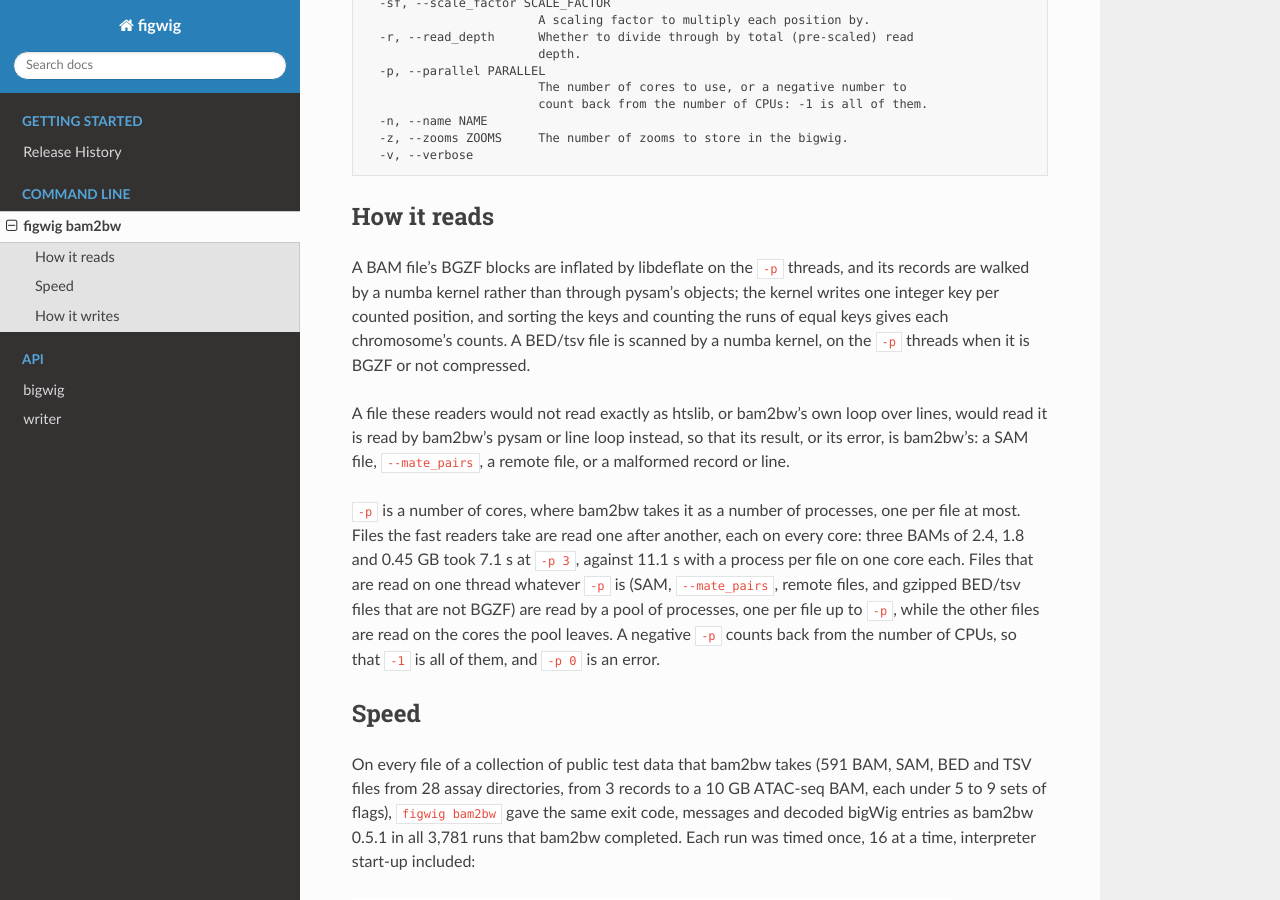
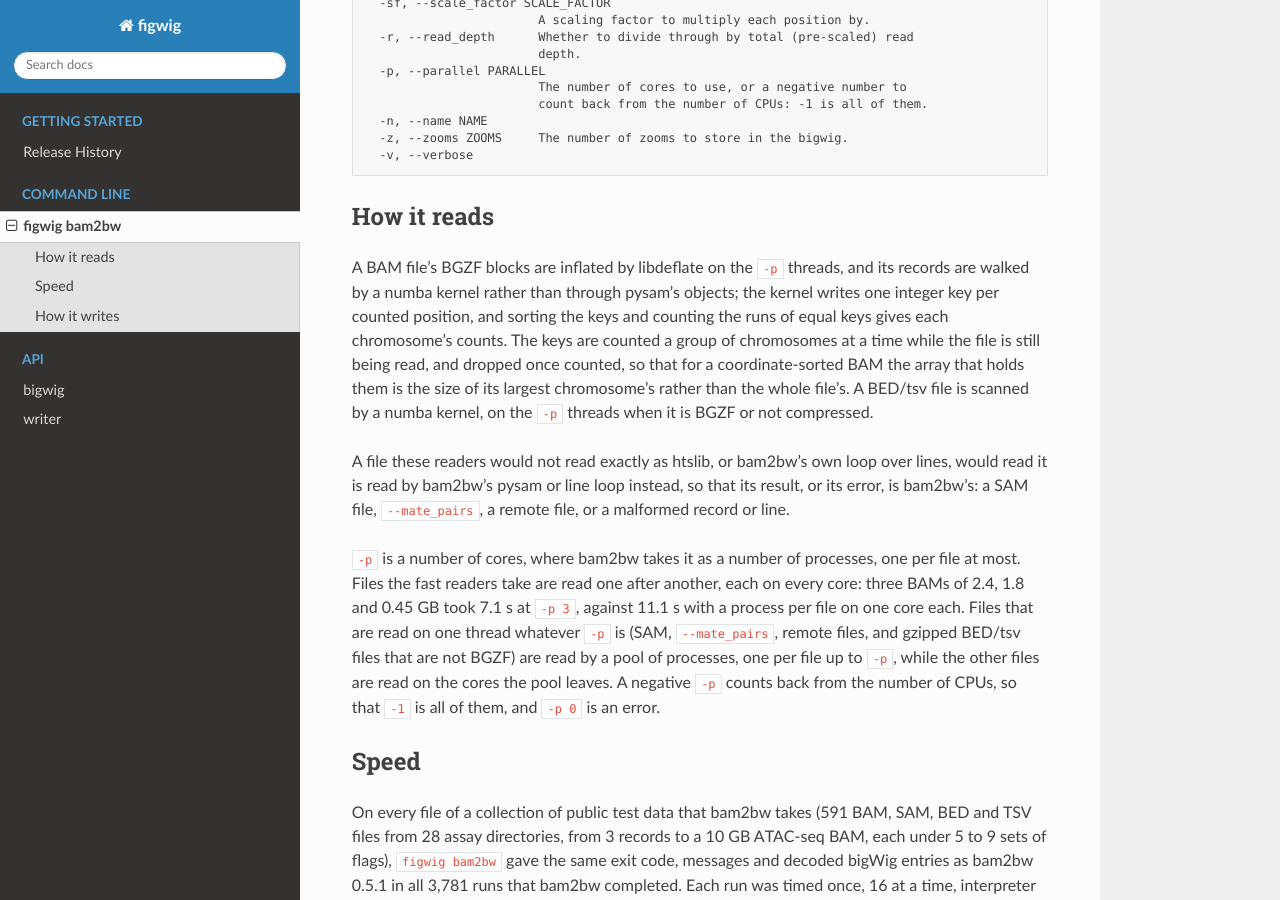
Before and after one commit to jmschrei/figwig, a Sphinx documentation site: the page built from docs/bam2bw.rst, in a window 1280 px wide and 900 px high, scrolled down 1117 px. Built offline with Sphinx 7.4.7 and the Read the Docs theme 3.1.0, drawn with Linux system fonts in a browser that asks for light colours; some of the changed text lies outside the part shown.

Commit message:
DOC figwig bam2bw's keys-array compaction and its memory
The README, the bam2bw page and the release notes say that a BAM file's
counted keys are dropped while it is read. The README's table of the two
speed-search files gives figwig bam2bw's new runs (median of five at -p 2,
one at -p 8), with the BAM's peak 910 MB against 1,039 MB before, and the
memory figure's paragraph, whose runs predate the change, gives the 10 GB
BAM's new peaks at -p 1: 2.9 GB against 4.3 GB, and 4.9 GB against 7.5 GB
with -u -f.

Co-Authored-By: Claude Opus 5.5 <noreply@anthropic.com>

```diff
--- a/docs/bam2bw.rst
+++ b/docs/bam2bw.rst
@@ -75,9 +75,12 @@ How it reads
 A BAM file's BGZF blocks are inflated by libdeflate on the ``-p`` threads, and
 its records are walked by a numba kernel rather than through pysam's objects;
 the kernel writes one integer key per counted position, and sorting the keys
-and counting the runs of equal keys gives each chromosome's counts. A BED/tsv
-file is scanned by a numba kernel, on the ``-p`` threads when it is BGZF or not
-compressed.
+and counting the runs of equal keys gives each chromosome's counts. The keys
+are counted a group of chromosomes at a time while the file is still being
+read, and dropped once counted, so that for a coordinate-sorted BAM the array
+that holds them is the size of its largest chromosome's rather than the whole
+file's. A BED/tsv file is scanned by a numba kernel, on the ``-p`` threads when
+it is BGZF or not compressed.
 
 A file these readers would not read exactly as htslib, or bam2bw's own loop
 over lines, would read it is read by bam2bw's pysam or line loop instead, so
@@ -130,6 +133,10 @@ Where bam2bw's peak was under 250 MB, ``figwig bam2bw``'s start-up held about
 55 MB more, numba and its compiled kernels: a median of 98 MB against 43 MB.
 On the 10 GB BAM its peak was 4.3 GB against bam2bw's 11.6 GB, and 7.5 GB
 against 20.2 GB with ``-u -f``; with ``--mate_pairs`` the two were the same.
+These runs were made before ``figwig bam2bw`` dropped the keys it had counted
+while still reading a BAM, which lowers its peak on BAM files: on the 10 GB BAM
+at ``-p 1``, run one at a time, it is now 2.9 GB, and 4.9 GB with ``-u -f``,
+in the same time.
 
 How it writes
 -------------
--- a/docs/whats_new.rst
+++ b/docs/whats_new.rst
@@ -26,7 +26,7 @@ Highlights
 
 	- Written files are laid out as libBigWig, pyBigWig's writer, lays them out, and a file of intervals, or of single bases as windows of width 1, written with ``missing=numpy.nan``, without zoom levels and with zlib at level 6, is pyBigWig's byte for byte. Where libBigWig writes a wrong value, figwig writes the correct one: the header's maximum when the first value is the largest or no value is positive, the end of the last fixedStep block of each call, which libBigWig puts 6 bases past it, and the sum and sum of squares of the last zoom record of each zoom block, which libBigWig leaves at 0. libBigWig's empty blocks are not written, and zoom levels go on past a level that is no smaller than the one before it, where libBigWig stops.
 
-	- ``figwig bam2bw``, a command, is bam2bw 0.5.1 with the same arguments, outputs and messages, reading files as the winner of a speed search over bam2bw's code reads them, a BAM file with libdeflate and a numba kernel on the ``-p`` threads and a BED/tsv file with a numba kernel, and writing the counts with ``BigWigWriter``, with libdeflate at level 1. Its bigWigs hold bam2bw's entries, but not its bytes, and ``-z`` writes figwig's zoom levels. ``-p`` is a number of cores: files are read one after another, each on every core, and files read on one thread (SAM, ``--mate_pairs``, remote files, gzipped BED/tsv files that are not BGZF) by a pool of processes alongside them. It needs the new ``bam2bw`` extra.
+	- ``figwig bam2bw``, a command, is bam2bw 0.5.1 with the same arguments, outputs and messages, reading files as the winner of a speed search over bam2bw's code reads them, a BAM file with libdeflate and a numba kernel on the ``-p`` threads and a BED/tsv file with a numba kernel, and writing the counts with ``BigWigWriter``, with libdeflate at level 1. Its bigWigs hold bam2bw's entries, but not its bytes, and ``-z`` writes figwig's zoom levels. ``-p`` is a number of cores: files are read one after another, each on every core, and files read on one thread (SAM, ``--mate_pairs``, remote files, gzipped BED/tsv files that are not BGZF) by a pool of processes alongside them. It needs the new ``bam2bw`` extra. A BAM file's keys, one per counted read end, are counted a group of chromosomes at a time while the file is read and then dropped, so that for a coordinate-sorted BAM the array that holds them is the size of its largest chromosome's rather than the whole file's.
 
 	- Tested on Linux with Python 3.10 to 3.14, and on macOS and Windows with Python 3.10 and 3.13. On Windows, which has no ``os.pread`` and where neither zlib's library nor libdeflate's functions can be loaded, blocks are read by seeking the file, and decompressed and compressed by Python's zlib module, with the same values.
 
```
Also changed, not shown: README.md (+16 -8 lines).
